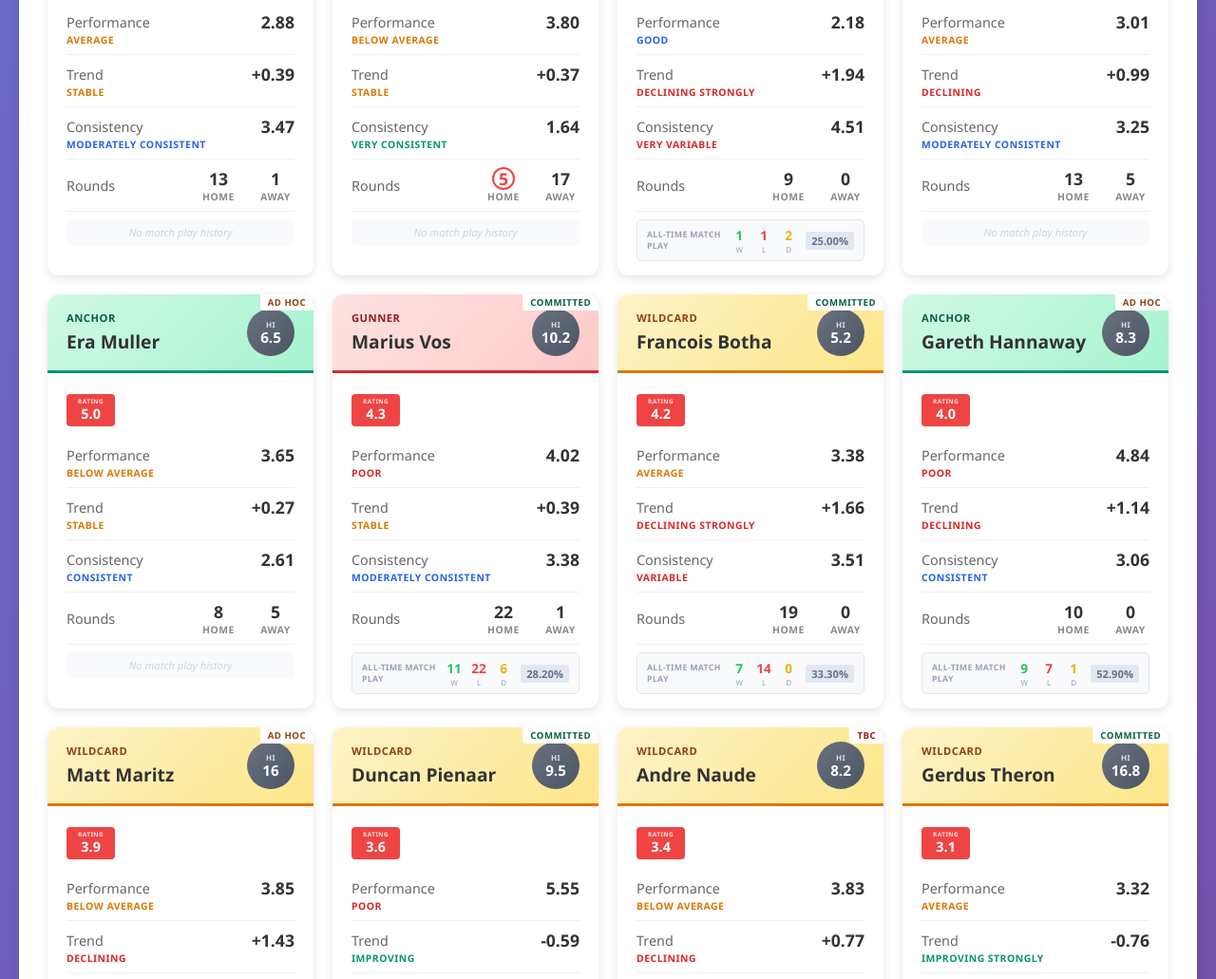
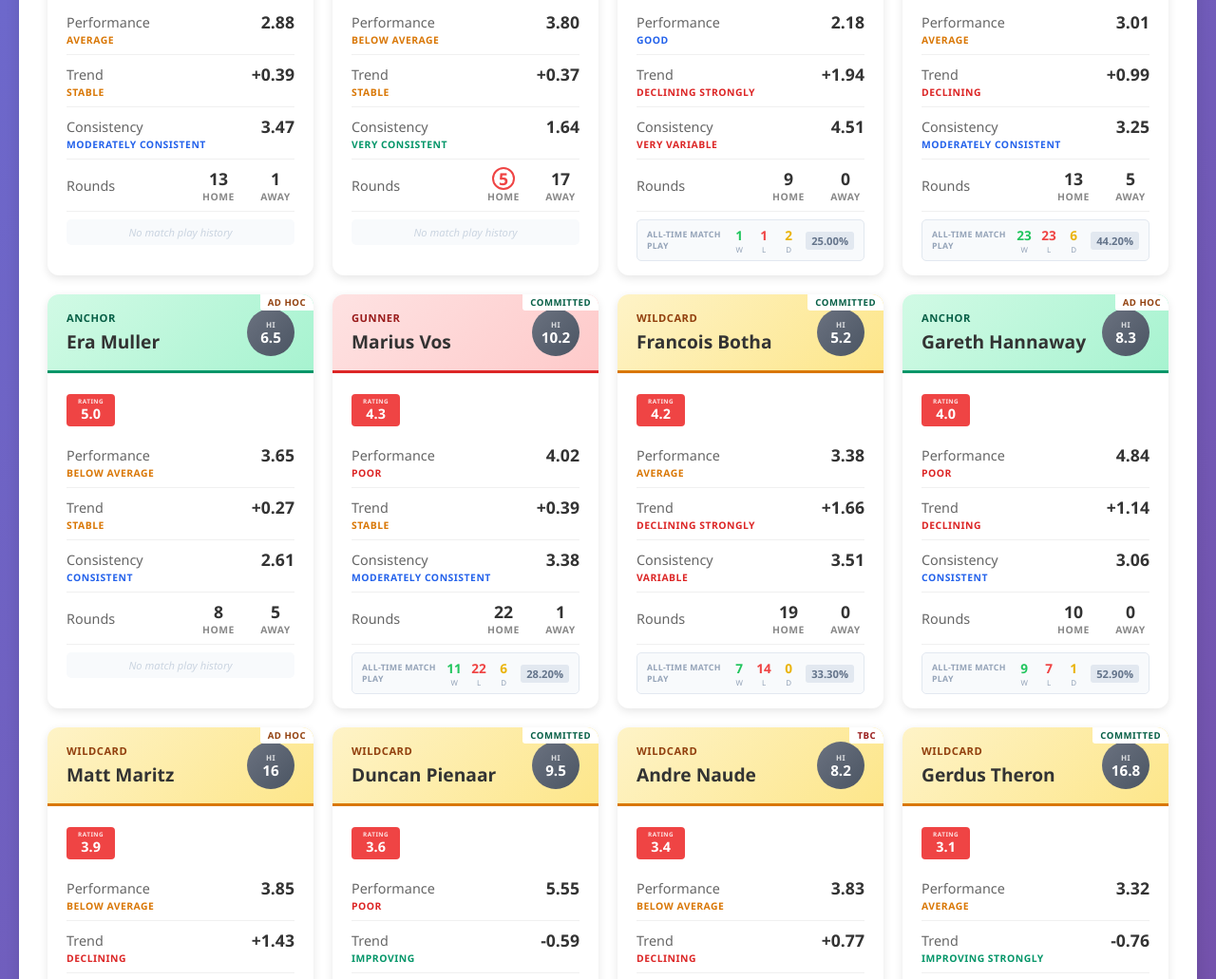
Before and after one commit to besterhub/kgc-league, a plain HTML site: page outputs/dashboard.html in a window 1280 px wide. Shown: the part 2266-3297 px from the top of the page at 95% size. Drawn offline with Linux system fonts and the light colour scheme.

Commit message:
Fixed Hugo name

```diff
--- a/outputs/dashboard.html
+++ b/outputs/dashboard.html
@@ -1084,7 +1084,14 @@
                 "away_diff": 2.7,
                 "current_hi": 8.6,
                 "commitment": "Committed",
-                "matchplay": null,
+                "matchplay": {
+                        "wins": 23,
+                        "losses": 23,
+                        "draws": 6,
+                        "matches": 52,
+                        "win_pct": "44.20%",
+                        "record": "23-23-6"
+                },
                 "all_cvs": 5.8,
                 "home_cvs": 5.0
         },
--- a/outputs/matchplay_records.csv
+++ b/outputs/matchplay_records.csv
@@ -1,7 +1,7 @@
 Scraped Name,Exact Match,Potential Match,Needs Review,Club,Team,Matches,Wins,Losses,Draws,Win %,Record,Points,Divisions
 Gregg White,,,YES,Krugersdorp Golf Club,KDP BB A,58,30,19,9,51.70%,30-19-9,0,"2024 CGGU League Season - Betterball League (Men) / D Division, 2025 CGGU League Season - Betterball League / D Division, 2020 - Betterball / B, 2018 - Betterball / B Div, 2023 - Betterball League (Men) / E Division, 2021 - Betterball / B, 2019 - Betterball / A, 2022 - Betterball League (Men) / B Division"
 Gavin Hansen,,,YES,Krugersdorp Golf Club,KDP BB A,44,24,11,9,54.50%,2024/11/09,0,"2024 CGGU League Season - Betterball League (Men) / D Division, 2025 CGGU League Season - Betterball League / D Division, 2020 - Betterball / B, 2018 - Betterball / B Div, 2023 - Betterball League (Men) / E Division, 2021 - Betterball / B, 2019 - Betterball / A, 2022 - Betterball League (Men) / B Division"
-Hugo Lambrechts,Hugo Lambrecht,,,Krugersdorp Golf Club,KDP BB A,52,23,23,6,44.20%,23-23-6,0,"2024 CGGU League Season - Betterball League (Men) / C Division, 2020 - Betterball / B, 2018 - Betterball / B Div, 2021 - Betterball / B, 2019 - Betterball / A, 2022 - Betterball League (Men) / B Division, 2025 CGGU League Season - Betterball League / C Division, 2023 - Betterball League (Men) / C Division"
+Hugo Lambrechts,Hugo Lamprecht,,,Krugersdorp Golf Club,KDP BB A,52,23,23,6,44.20%,23-23-6,0,"2024 CGGU League Season - Betterball League (Men) / C Division, 2020 - Betterball / B, 2018 - Betterball / B Div, 2021 - Betterball / B, 2019 - Betterball / A, 2022 - Betterball League (Men) / B Division, 2025 CGGU League Season - Betterball League / C Division, 2023 - Betterball League (Men) / C Division"
 Neville Sanders,,,YES,Krugersdorp Golf Club,KDP BB A,48,23,19,6,47.90%,23-19-6,0,"2024 CGGU League Season - Betterball League (Men) / D Division, 2025 CGGU League Season - Betterball League / D Division, 2020 - Betterball / B, 2018 - Betterball / B Div, 2023 - Betterball League (Men) / E Division, 2021 - Betterball / B, 2019 - Betterball / A, 2022 - Betterball League (Men) / B Division"
 Ray Schutte,,,YES,Krugersdorp Golf Club,KDP BB A,52,23,20,9,44.20%,23-20-9,0,"2024 CGGU League Season - Betterball League (Men) / D Division, 2025 CGGU League Season - Betterball League / D Division, 2020 - Betterball / B, 2018 - Betterball / B Div, 2023 - Betterball League (Men) / E Division, 2021 - Betterball / B, 2019 - Betterball / A, 2022 - Betterball League (Men) / B Division"
 Billy Pollock,,,YES,Krugersdorp Golf Club,KDP BB A,54,22,23,9,40.70%,22-23-9,0,"2024 CGGU League Season - Betterball League (Men) / D Division, 2025 CGGU League Season - Betterball League / D Division, 2020 - Betterball / B, 2018 - Betterball / B Div, 2023 - Betterball League (Men) / E Division, 2021 - Betterball / B, 2019 - Betterball / A, 2022 - Betterball League (Men) / B Division"
```
